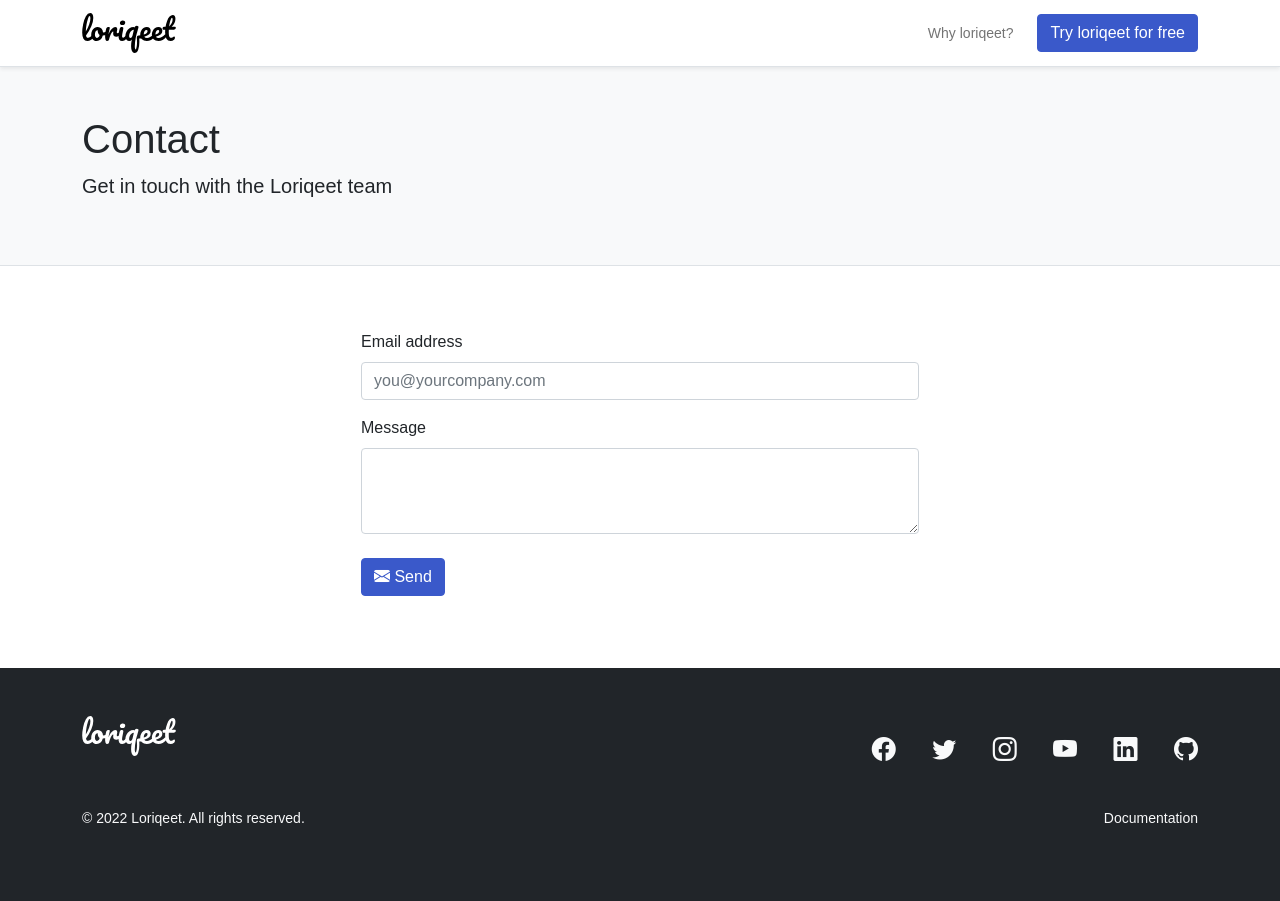
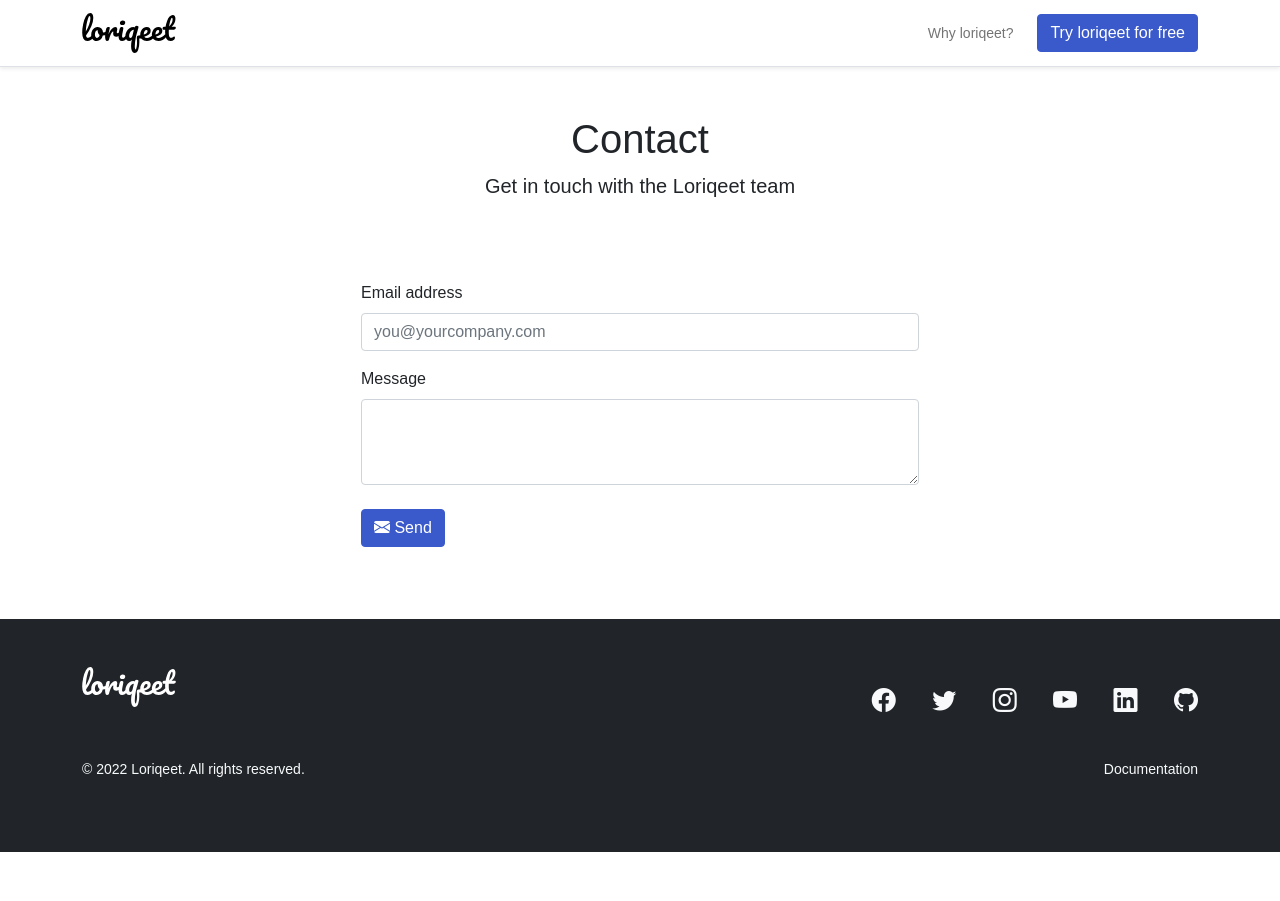
Before and after one commit to loriqeet/loriqeet.com, a Jekyll site: the page built from contact.html, in a window 1280 px wide. Built offline with Jekyll 4.4.1, drawn with Linux system fonts in a browser that asks for light colours; some web fonts are replaced.

Commit message:
Update contact.html

```diff
--- a/contact.html
+++ b/contact.html
@@ -3,7 +3,7 @@ title: Contact
 description: Get in touch with the Loriqeet team
 ---
 
-<header class="bg-light border-bottom py-5 text-center text-lg-start">
+<header class="pt-5 text-center">
   <div class="container">
     <h1 class="display-6">{{ page.title }}</h1>
     <p class="lead">{{ page.description }}</p>
```
